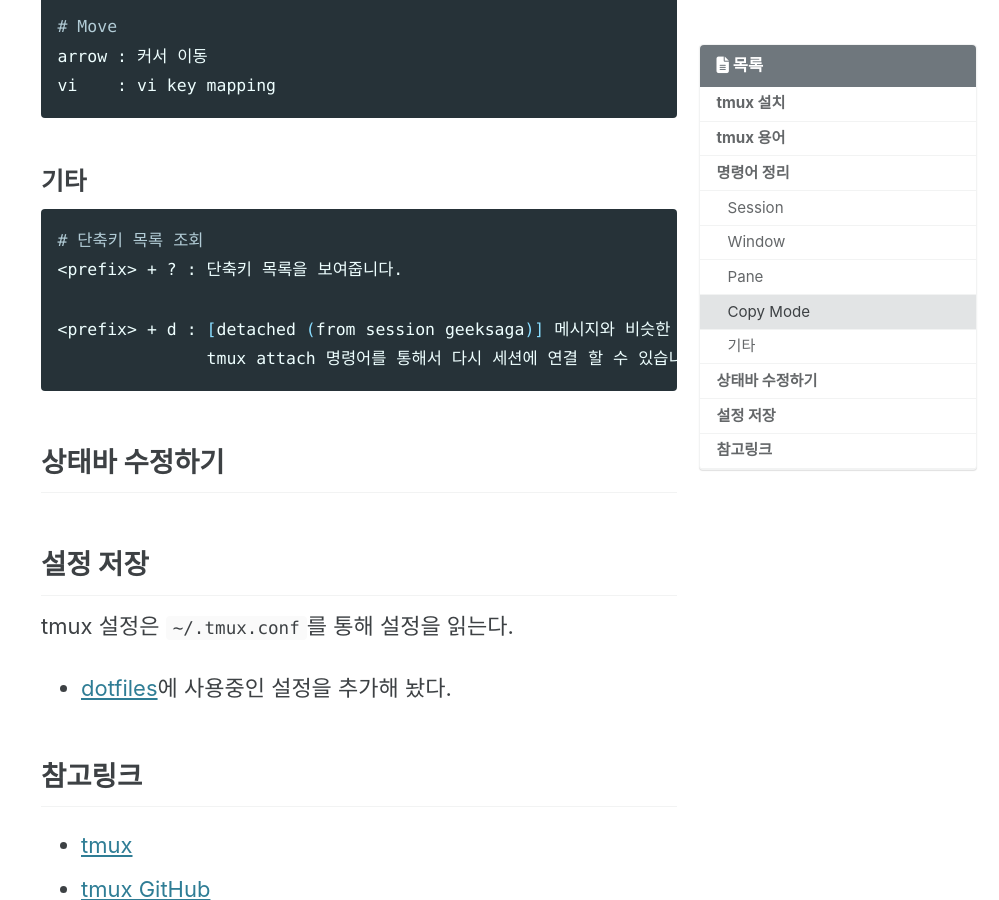
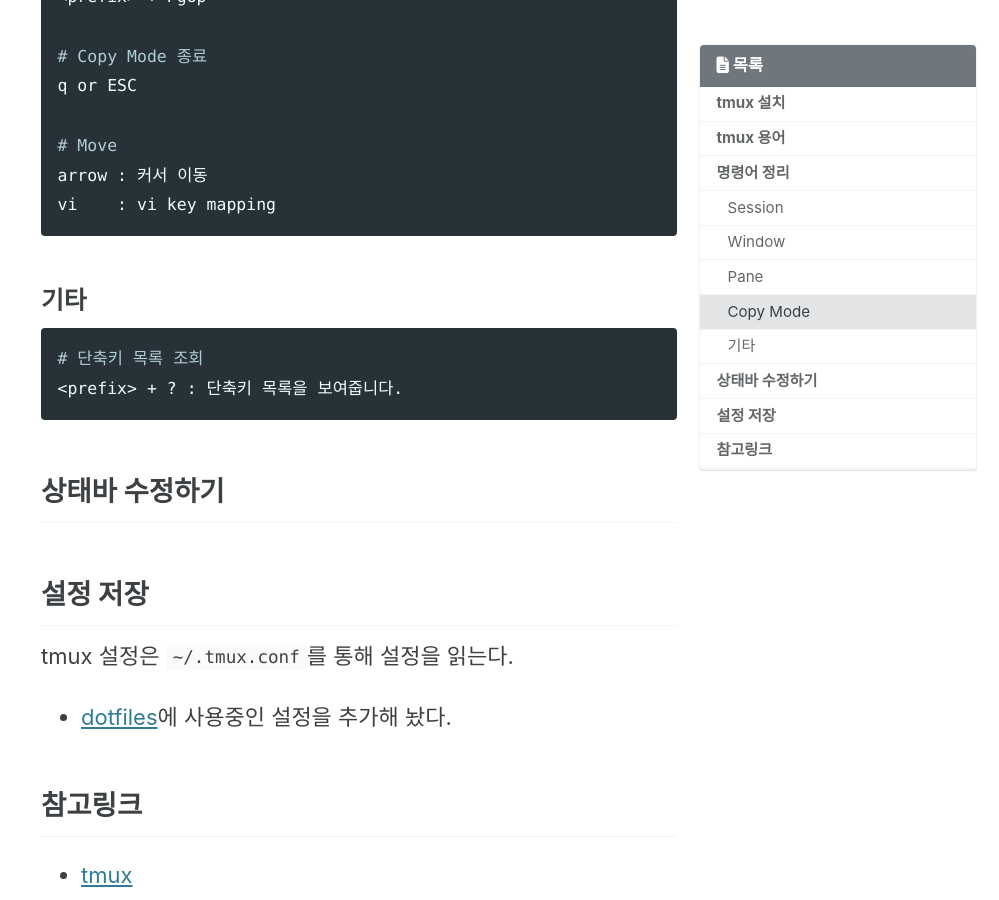
Before and after one commit to geeksaga/geeksaga.github, a Jekyll site: the page built from _posts/tools/2020-03-23-tmux.md, in a window 1280 px wide and 900 px high, scrolled down 4601 px. Shown: the whole window, without its empty margins (281-1280 px from the left). Built offline with Jekyll 4.4.1, drawn with Linux system fonts in a browser that asks for light colours; cached includes are drawn as plain includes; nearby versions of some CDN libraries; comment, search, counter and statistics services are not loaded.

Commit message:
Update tmux detache & attach

````diff
--- a/_posts/tools/2020-03-23-tmux.md
+++ b/_posts/tools/2020-03-23-tmux.md
@@ -146,7 +146,11 @@ resize-pane -L 10
 ### Copy Mode
 ```shell
 # Copy Mode
-<prefix> + [ or <prefix> + PgUp
+<prefix> + [
+
+or
+
+<prefix> + PgUp
 
 # Copy Mode 종료
 q or ESC
@@ -160,9 +164,6 @@ vi    : vi key mapping
 ```shell
 # 단축키 목록 조회
 <prefix> + ? : 단축키 목록을 보여줍니다.
-
-<prefix> + d : [detached (from session geeksaga)] 메시지와 비슷한 메시지를 남기며 detached 됩니다.
-               tmux attach 명령어를 통해서 다시 세션에 연결 할 수 있습니다.
 ```
 
 ## 상태바 수정하기
````
